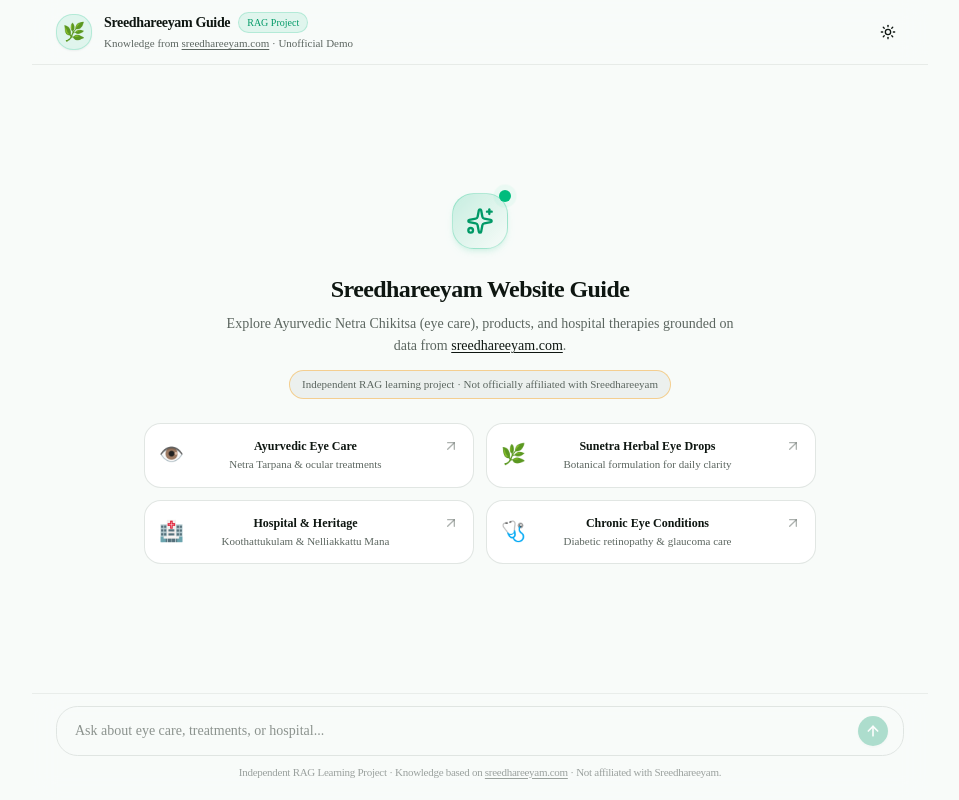
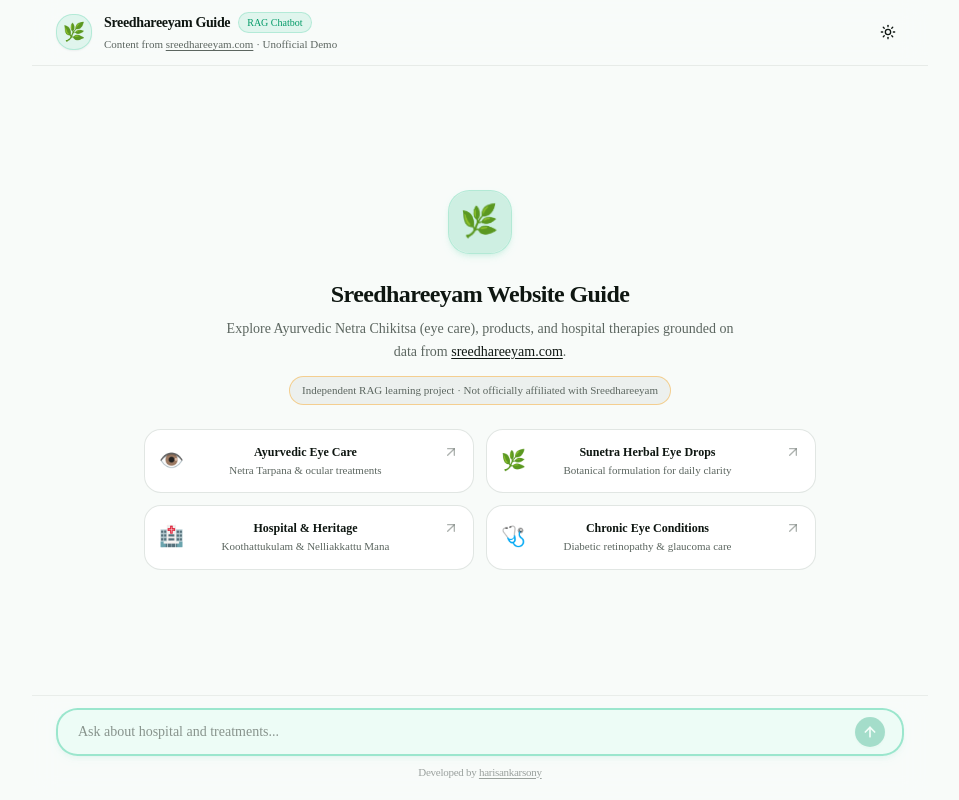
Before and after one commit to harisankarsony/rag-chatbot, a Next.js app: page / in a window 1280 px wide. Shown: the whole page, without its empty margins (160-1119 px from the left). Built offline with nearby package versions, Linux system fonts and the light colour scheme.

Commit message:
UI fixes

```diff
--- a/src/app/globals.css
+++ b/src/app/globals.css
@@ -167,3 +167,29 @@
 .animate-message-appear {
   animation: message-appear 0.3s ease-out forwards;
 }
+
+@keyframes leaf-sway {
+  0%,
+  100% {
+    transform: rotate(0deg) scale(1);
+  }
+  20% {
+    transform: rotate(-10deg) scale(1.05) translateY(-1px);
+  }
+  45% {
+    transform: rotate(7deg) scale(0.98) translateY(0.5px);
+  }
+  65% {
+    transform: rotate(-4deg) scale(1.02) translateY(-0.5px);
+  }
+  82% {
+    transform: rotate(3deg) scale(1) translateY(0px);
+  }
+}
+
+.animate-leaf-sway {
+  display: inline-block;
+  transform-origin: 25% 85%;
+  animation: leaf-sway 3.2s ease-in-out infinite;
+  will-change: transform;
+}
--- a/src/components/chat/chat-container.tsx
+++ b/src/components/chat/chat-container.tsx
@@ -5,7 +5,7 @@
 import { cn } from "@/lib/utils";
 import { ChatMessage } from "@/types";
 import { ArrowLeft } from "lucide-react";
-import { useState } from "react";
+import { useEffect, useRef, useState } from "react";
 import ChatInput from "./chat-input";
 import MessageList from "./message-list";
 import ThemeToggle from "./theme-toggle";
@@ -78,9 +78,32 @@ function getNextMockResponse(): string {
 export default function ChatContainer() {
   const [messages, setMessages] = useState<ChatMessage[]>([]);
   const [isLoading, setIsLoading] = useState(false);
+  const abortControllerRef = useRef<AbortController | null>(null);
   const hasConversation = messages?.length > 0;
 
+  function handleReset() {
+    if (abortControllerRef.current) {
+      abortControllerRef.current.abort();
+      abortControllerRef.current = null;
+    }
+    setIsLoading(false);
+    setMessages([]);
+  }
+
+  useEffect(() => {
+    return () => {
+      abortControllerRef.current?.abort();
+    };
+  }, []);
+
   async function handleSend(text: string) {
+    // Abort any pending operation
+    if (abortControllerRef.current) {
+      abortControllerRef.current.abort();
+    }
+    const controller = new AbortController();
+    abortControllerRef.current = controller;
+
     // 1. Append the user message immediately
     const userMessage: ChatMessage = {
       id: Date.now().toString() + Math.random().toString(36).substring(2),
@@ -93,10 +116,17 @@ export default function ChatContainer() {
     // 2. Show loading indicator
     setIsLoading(true);
 
-    // 3. Simulate network delay (500–1200 ms)
-    await new Promise((resolve) =>
-      setTimeout(resolve, 500 + Math.random() * 700),
-    );
+    try {
+      // 3. Simulate delay cancellable via abort signal
+      await new Promise<void>((resolve, reject) => {
+        const timer = setTimeout(resolve, 500 + Math.random() * 700);
+        controller.signal.addEventListener("abort", () => {
+          clearTimeout(timer);
+          reject(new DOMException("Aborted", "AbortError"));
+        });
+      });
+
+      if (controller.signal.aborted) return;
 
       // 4. Append mock assistant reply
       const assistantMessage: ChatMessage = {
@@ -106,7 +136,17 @@ export default function ChatContainer() {
         createdAt: new Date(),
       };
       setMessages((prev) => [...prev, assistantMessage]);
+    } catch {
+      // Aborted or cancelled — exit silently
+      if (controller.signal.aborted) return;
+    } finally {
+      if (abortControllerRef.current === controller) {
+        abortControllerRef.current = null;
+      }
+      if (!controller.signal.aborted) {
         setIsLoading(false);
+      }
+    }
   }
 
   return (
@@ -117,10 +157,7 @@ export default function ChatContainer() {
           <button
             type="button"
             disabled={!hasConversation}
-            onClick={() => {
-              setIsLoading(false);
-              setMessages([]);
-            }}
+            onClick={handleReset}
             className={cn(
               "relative flex h-9 w-9 items-center justify-center rounded-xl bg-emerald-500/10 border border-emerald-500/20 text-emerald-600 dark:text-emerald-400 shadow-xs outline-none shrink-0 overflow-hidden",
               hasConversation
@@ -150,25 +187,20 @@ export default function ChatContainer() {
             />
           </button>
           <div>
-            <div className="flex items-center gap-2">
-              <button
-                type="button"
-                disabled={!hasConversation || isLoading}
-                onClick={() => {
-                  if (!isLoading) setMessages([]);
-                }}
+            <div className="flex items-center gap-2 align-middle ">
+              <span
                 className={cn(
                   "text-sm font-semibold tracking-tight text-foreground outline-none",
                 )}
               >
                 Sreedhareeyam Guide
-              </button>
-              <span className="inline-flex items-center gap-1 rounded-full bg-emerald-500/10 px-2 py-0.5 text-[10px] font-medium text-emerald-600 dark:text-emerald-400 border border-emerald-500/20">
-                RAG Project
+              </span>
+              <span className="inline-flex items-center gap-1 rounded-full bg-emerald-500/10 px-2 py-0.5 text-[10px] font-medium text-emerald-600 dark:text-emerald-400 border border-emerald-500/20 ">
+                RAG Chatbot
               </span>
             </div>
-            <p className="text-[11px] text-muted-foreground mt-0.5">
-              Knowledge from{" "}
+            <p className="text-[11px] text-muted-foreground mt-0.75 ">
+              Content from{" "}
               <a
                 href="https://www.sreedhareeyam.com"
                 target="_blank"
--- a/src/components/chat/chat-input.tsx
+++ b/src/components/chat/chat-input.tsx
@@ -49,15 +49,15 @@ export default function ChatInput({
     <div className="w-full px-4 sm:px-6 pb-[max(1rem,env(safe-area-inset-bottom))] sm:pb-5 pt-3 backdrop-blur-md bg-background-overlay border-t border-border/50">
       <form
         onSubmit={handleSubmit}
-        className="relative flex items-center gap-2 rounded-2xl border border-border/80 bg-transparent px-3.5 py-2 ring-0 ring-emerald-500/0 focus-within:border-emerald-500/60 focus-within:ring-4 focus-within:ring-emerald-500/20 transition-all duration-500 ease-out"
+        className="relative flex items-center gap-2 rounded-2xl border-2 border-emerald-500/35 dark:border-emerald-400/35 bg-emerald-50/80 dark:bg-[#15231d] px-3.5 sm:px-4 py-2.5 sm:py-1.5 shadow-md shadow-emerald-500/5 dark:shadow-black/40 hover:border-emerald-500/50 dark:hover:border-emerald-400/50 focus-within:border-emerald-500 dark:focus-within:border-emerald-400 focus-within:ring-4 focus-within:ring-emerald-500/20 focus-within:shadow-lg focus-within:shadow-emerald-500/10 transition-all duration-300 ease-out"
       >
         <Input
           ref={inputRef}
           value={value}
           onChange={(e) => setValue(e.target.value)}
-          placeholder="Ask about eye care, treatments, or hospital..."
+          placeholder="Ask about hospital and treatments..."
           disabled={isLoading}
-          className="flex-1 border-0 bg-transparent dark:bg-transparent disabled:bg-transparent dark:disabled:bg-transparent px-1 py-1 text-base sm:text-sm shadow-none focus-visible:ring-0 placeholder:text-muted-foreground/70"
+          className="flex-1 border-0 bg-transparent dark:bg-transparent disabled:bg-transparent dark:disabled:bg-transparent px-1 py-1 text-base sm:text-sm font-medium placeholder:font-normal shadow-none focus-visible:ring-0 placeholder:text-muted-foreground/70 caret-emerald-500 dark:caret-emerald-400"
         />
         <div
           className={`flex items-center justify-center overflow-hidden transition-all duration-300 ease-in-out ${
@@ -85,23 +85,22 @@ export default function ChatInput({
           type="submit"
           size="icon"
           disabled={!value.trim() || isLoading}
-          className="h-8 w-8 rounded-xl bg-emerald-600 hover:bg-emerald-700 text-white dark:bg-emerald-500 dark:hover:bg-emerald-600 dark:text-zinc-950 transition-all shrink-0 cursor-pointer disabled:opacity-30 disabled:cursor-not-allowed shadow-xs"
+          className="h-9 w-9 sm:h-8 sm:w-8 rounded-xl bg-emerald-600 hover:bg-emerald-700 text-white dark:bg-emerald-500 dark:hover:bg-emerald-600 dark:text-zinc-950 transition-all shrink-0 cursor-pointer disabled:opacity-30 disabled:cursor-not-allowed shadow-xs"
           aria-label="Send message"
         >
           <ArrowUp className="h-4 w-4 stroke-[2.5]" />
         </Button>
       </form>
       <p className="mt-2 text-center text-[11px] text-muted-foreground/60 tracking-tight">
-        Independent RAG Learning Project · Knowledge based on{" "}
+        Developed by{" "}
         <a
-          href="https://www.sreedhareeyam.com"
+          href="https://github.com/harisankarsony"
           target="_blank"
           rel="noopener noreferrer"
           className="underline underline-offset-2 hover:text-emerald-600 dark:hover:text-emerald-400 transition-colors"
         >
-          sreedhareeyam.com
-        </a>{" "}
-        · Not affiliated with Sreedhareeyam.
+          harisankarsony
+        </a>
       </p>
     </div>
   );
--- a/src/components/chat/message-list.tsx
+++ b/src/components/chat/message-list.tsx
@@ -1,6 +1,6 @@
 import { Avatar, AvatarFallback } from "@/components/ui/avatar";
 import { ChatMessage } from "@/types";
-import { ArrowUpRight, Bot, Sparkles } from "lucide-react";
+import { ArrowUpRight, Bot } from "lucide-react";
 import { useEffect, useRef } from "react";
 import MessageBubble from "./message-bubble";
 
@@ -48,37 +48,64 @@ export default function MessageList({
 }: MessageListProps) {
   const scrollRef = useRef<HTMLDivElement>(null);
 
+  const scrollToBottom = (smooth = true) => {
+    if (!scrollRef.current) return;
+    scrollRef.current.scrollTo({
+      top: scrollRef.current.scrollHeight,
+      behavior: smooth ? "smooth" : "instant",
+    });
+  };
+
+  // Scroll when messages update or loading state changes
   useEffect(() => {
     // Don't scroll if we're on the empty landing screen
     if (messages?.length === 0 && !isLoading) return;
 
-    // Use a short timeout to ensure the DOM has fully updated and painted
-    // before triggering the scroll, fixing occasional missed auto-scrolls.
-    const timer = setTimeout(() => {
-      if (scrollRef.current) {
-        scrollRef.current.scrollTo({
-          top: scrollRef.current.scrollHeight,
-          behavior: "smooth",
-        });
+    // Short timeout ensures DOM has fully painted before scrolling
+    const timer = setTimeout(() => scrollToBottom(), 100);
+    return () => clearTimeout(timer);
+  }, [messages, isLoading]);
+
+  // Re-scroll when the mobile on-screen keyboard opens/closes.
+  // visualViewport fires "resize" when the keyboard changes the visible area.
+  useEffect(() => {
+    const vv = window.visualViewport;
+    if (!vv) return;
+
+    const handleViewportResize = () => {
+      // Only scroll if there is an active conversation
+      if (!scrollRef.current) return;
+      const hasContent = (messages?.length ?? 0) > 0 || isLoading;
+      if (hasContent) {
+        scrollToBottom(true);
       }
-    }, 100);
-    return () => clearTimeout(timer);
+    };
+
+    vv.addEventListener("resize", handleViewportResize);
+    return () => vv.removeEventListener("resize", handleViewportResize);
   }, [messages, isLoading]);
 
   return (
     <div
       ref={scrollRef}
-      className="flex-1 min-h-0 overflow-y-auto px-4 sm:px-6 py-4 sm:py-6 flex flex-col"
+      className="flex-1 min-h-0 overflow-y-auto scroll-smooth px-4 sm:px-6 py-4 sm:py-6 flex flex-col"
     >
       {messages?.length === 0 && !isLoading ? (
         // Modern Tech Minimalist Empty State
         <div className="m-auto flex flex-col items-center py-2 sm:py-8 text-center max-w-2xl w-full animate-message-appear">
-          {/* Glowing Emblem */}
-          <div className="relative mb-5 sm:mb-6 flex h-12 w-12 sm:h-14 sm:w-14 items-center justify-center rounded-2xl bg-linear-to-br from-emerald-500/20 via-emerald-500/10 to-transparent border border-emerald-500/25 shadow-md shadow-emerald-500/10">
-            <Sparkles className="h-6 w-6 sm:h-7 sm:w-7 text-emerald-600 dark:text-emerald-400" />
-            <span className="absolute -top-1 -right-1 flex h-3 w-3">
-              <span className="animate-ping absolute inline-flex h-full w-full rounded-full bg-emerald-400 opacity-75" />
-              <span className="relative inline-flex rounded-full h-3 w-3 bg-emerald-500" />
+          {/* Header-matching Herb Emblem with Animated Leaves */}
+          <div className="group relative mb-5 sm:mb-6 flex h-14 w-14 sm:h-16 sm:w-16 items-center justify-center rounded-2xl bg-emerald-500/10 border border-emerald-500/20 text-emerald-600 dark:text-emerald-400 shadow-md shadow-emerald-500/10 transition-all duration-300 hover:scale-105 hover:bg-emerald-500/15">
+            {/* Subtle ambient breathing aura */}
+            <span
+              className="absolute inset-0 rounded-2xl bg-emerald-500/10 animate-pulse pointer-events-none"
+              aria-hidden
+            />
+            {/* Animated Leaves (Swaying Herb) */}
+            <span
+              className="relative text-2xl sm:text-3xl  inline-block animate-leaf-sway"
+              aria-hidden
+            >
+              🌿
             </span>
           </div>
 
@@ -98,8 +125,8 @@ export default function MessageList({
             </a>
             .
           </p>
-          <div className="inline-flex items-center gap-2 rounded-full bg-muted/80 border border-amber-500/40 dark:border-amber-500/30 px-3 py-1.5 text-[11px] text-muted-foreground mb-6 max-w-full">
-            <span className="leading-snug">
+          <div className="inline-flex text-center align-middle items-center gap-2 rounded-full bg-muted/80 dark:bg-amber-500/[0.08] border border-amber-500/40 dark:border-amber-500/35 px-3 py-1.5 text-[11px] text-muted-foreground dark:text-amber-200/85 mb-6 max-w-full select-none">
+            <span className="leading-snug text-center select-none">
               Independent RAG learning project · Not officially affiliated with
               Sreedhareeyam
             </span>
--- a/src/components/ui/input.tsx
+++ b/src/components/ui/input.tsx
@@ -9,7 +9,7 @@ const Input = React.forwardRef<HTMLInputElement, InputProps>(
       <input
         type={type}
         className={cn(
-          "h-8 w-full min-w-0 rounded-lg border border-input bg-transparent px-2.5 py-1 text-base transition-colors outline-none file:inline-flex file:h-6 file:border-0 file:bg-transparent file:text-sm file:font-medium file:text-foreground placeholder:text-muted-foreground focus-visible:border-ring focus-visible:ring-3 focus-visible:ring-ring/50 disabled:pointer-events-none disabled:cursor-not-allowed disabled:bg-input/50 disabled:opacity-50 aria-invalid:border-destructive aria-invalid:ring-3 aria-invalid:ring-destructive/20 md:text-sm dark:bg-input/30 dark:disabled:bg-input/80 dark:aria-invalid:border-destructive/50 dark:aria-invalid:ring-destructive/40",
+          "h-8 w-full min-w-0 rounded-lg border border-input bg-transparent px-2.5 py-1 text-base transition-colors outline-none caret-primary file:inline-flex file:h-6 file:border-0 file:bg-transparent file:text-sm file:font-medium file:text-foreground placeholder:text-muted-foreground focus-visible:border-ring focus-visible:ring-3 focus-visible:ring-ring/50 disabled:pointer-events-none disabled:cursor-not-allowed disabled:bg-input/50 disabled:opacity-50 aria-invalid:border-destructive aria-invalid:ring-3 aria-invalid:ring-destructive/20 md:text-sm dark:bg-input/30 dark:disabled:bg-input/80 dark:aria-invalid:border-destructive/50 dark:aria-invalid:ring-destructive/40",
           className
         )}
         ref={ref}
```
Also changed, not shown: src/components/ui/avatar.tsx (+17 -14 lines), src/components/ui/button.tsx (+15 -13 lines), src/components/ui/scroll-area.tsx (+8 -9 lines). Lines whose indentation alone changed are shown as unchanged.
